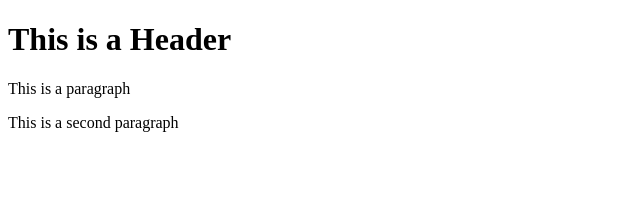
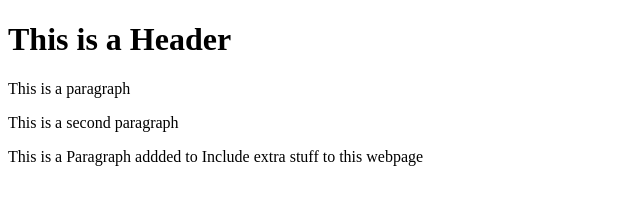
Before and after one commit to RamkiGanesh007/ConFusion, a plain HTML site: page index.html in a window 1280 px wide. Shown: the whole page, without its empty margins (0-640 px from the left). Drawn offline with Linux system fonts and the light colour scheme.

Commit message:
3rd Commit

```diff
--- a/index.html
+++ b/index.html
@@ -6,5 +6,7 @@
         <h1>This is a Header</h1>
         <p>This is a paragraph</p>
         <p>This is a second paragraph</p>
+        <p>This is a Paragraph addded to Include extra stuff to this webpage
+        </p>
     </body>
 </html>
```
